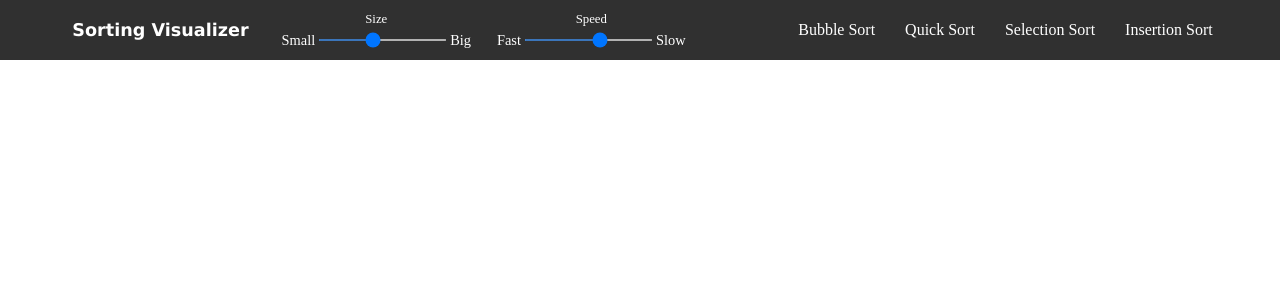
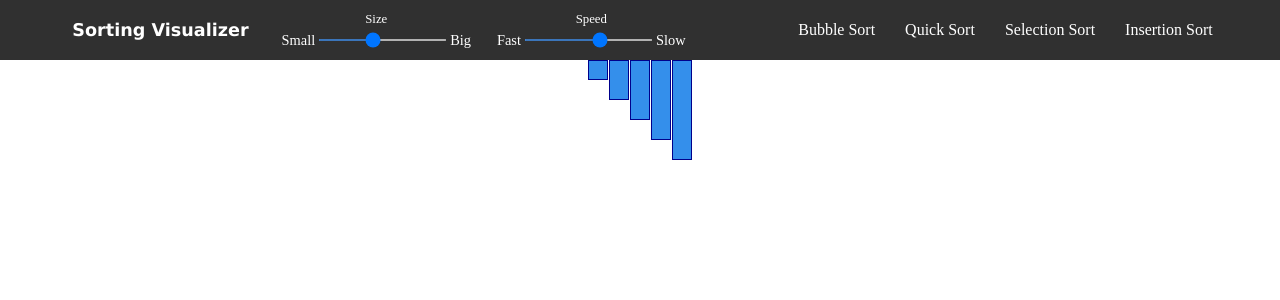
Before and after one commit to bright-fox/sorting-visualizer, a React (Create React App) app: page / in a window 1280 px wide. Shown: the top 300 px of the page. Built offline with nearby package versions, Linux system fonts and the light colour scheme.

Commit message:
Add bardisplay that shows an example array as bars

```diff
--- a/src/components/App.js
+++ b/src/components/App.js
@@ -1,10 +1,12 @@
 import React from 'react'
 import Navbar from "./Navbar"
+import Bardisplay from "./Bardisplay"
 
 const App = () => {
     return (
         <>
             <Navbar />
+            <Bardisplay />
         </>
     )
 }
--- /dev/null
+++ b/src/components/Bardisplay.css
@@ -0,0 +1,13 @@
+.bar-container {
+    display: flex;
+    justify-content: center;
+}
+
+.bar {
+    min-height: 20px;
+    width: 20px;
+    background-color: #348feb;
+    border: 1px solid darkblue;
+    margin-left: 0.5px;
+    margin-right: 0.5px;
+}
--- /dev/null
+++ b/src/components/Bardisplay.js
@@ -0,0 +1,19 @@
+import React, { useState } from "react"
+import "./Bardisplay.css"
+
+const Bardisplay = () => {
+    const [array, setArray] = useState([1, 2, 3, 4, 5])
+
+
+    return (
+        <div className="bar-container">
+            {array.map(el => {
+                return (
+                    <div className="bar" style={{ height: (el * 20) + "px" }} />
+                )
+            })}
+        </div>
+    )
+}
+
+export default Bardisplay
```
